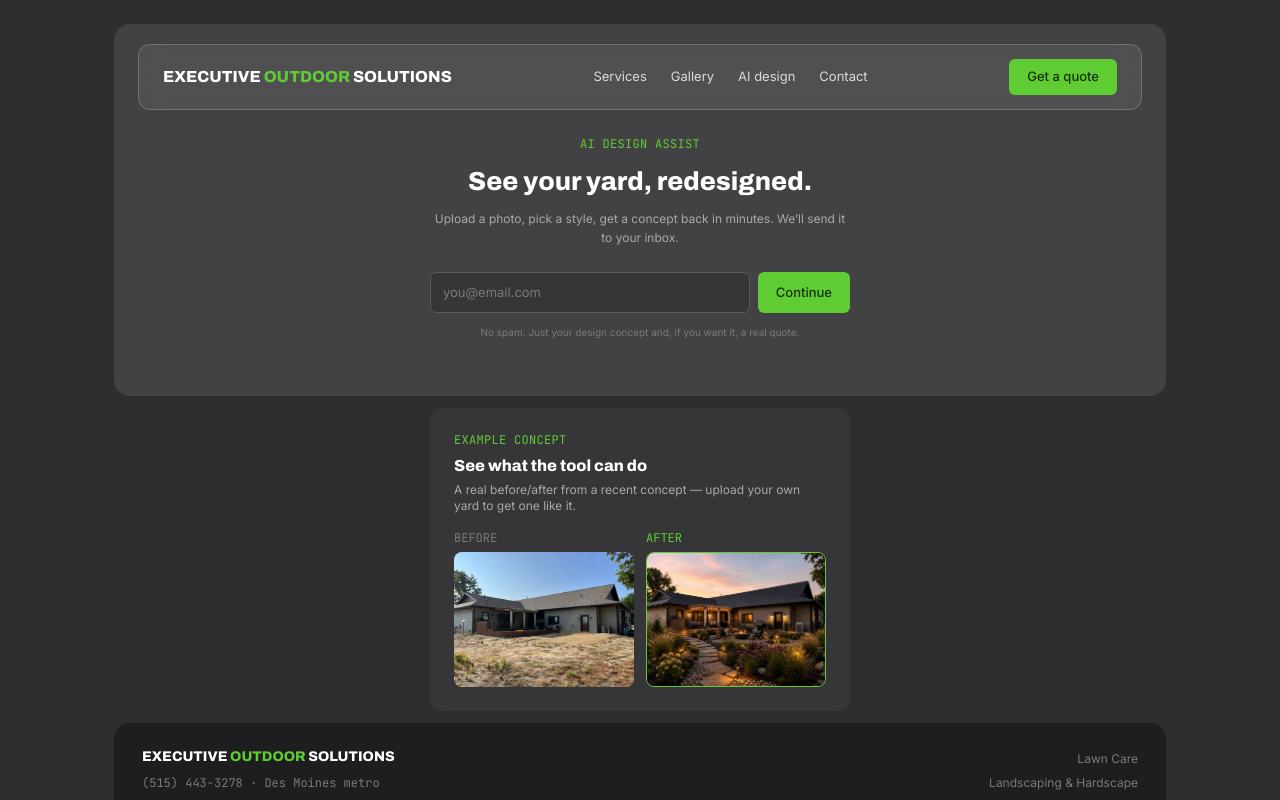
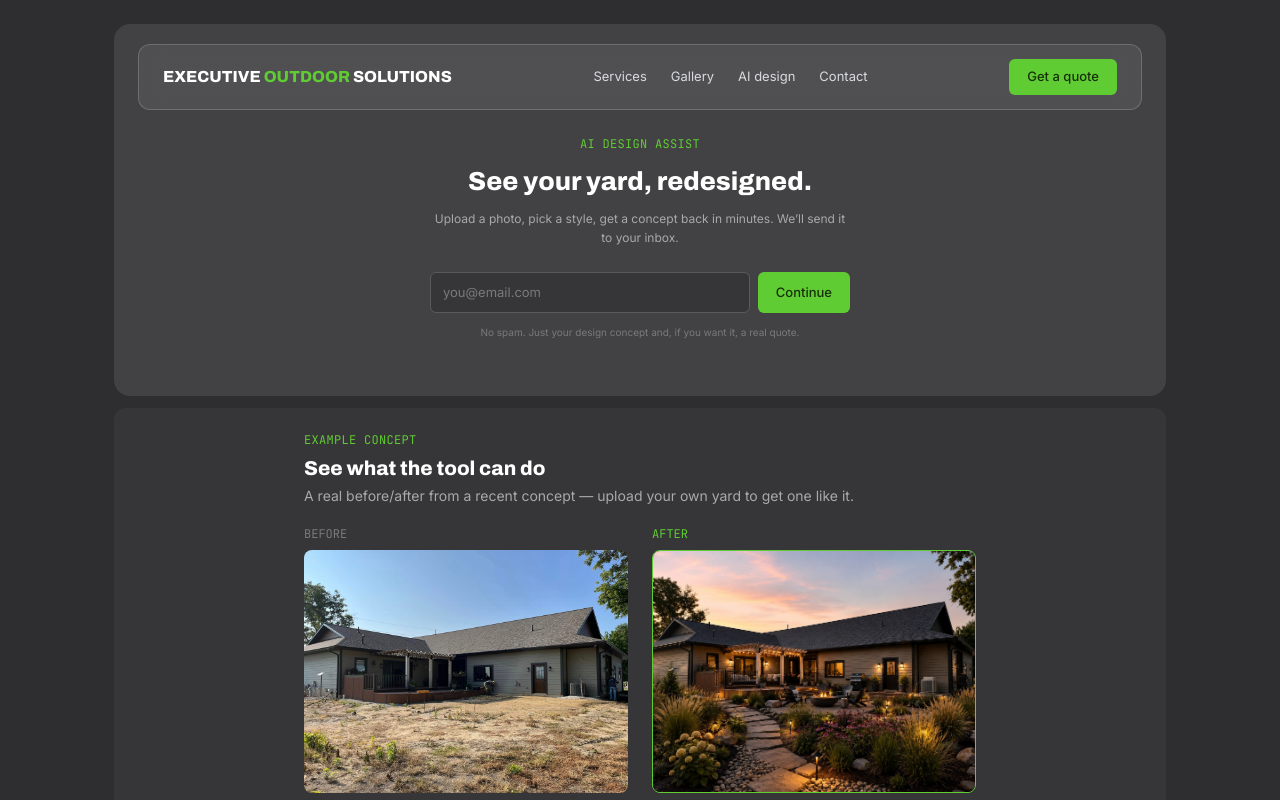
Before and after one commit to hethebreuer-dev/Executive, a Next.js app: page /design in a window 1280 px wide. Shown: the top 800 px of the page. Built offline with nearby package versions, Linux system fonts and the light colour scheme.

Commit message:
Widen AI design example card to match hero width
The before/after example card was constrained to a narrow 420px
width; make it full-width like the hero above it, with the content
centered inside for balanced proportions.

```diff
--- a/src/app/design/page.tsx
+++ b/src/app/design/page.tsx
@@ -18,17 +18,18 @@ export default function DesignPage() {
         <AiDesignFlow />
       </HeroShell>
 
-      <Card className="mx-auto max-w-[420px] w-full">
+      <Card>
+        <div className="mx-auto max-w-2xl">
           <Eyebrow className="mt-0 mb-1.5">EXAMPLE CONCEPT</Eyebrow>
-        <p className="font-display font-extrabold text-base text-white mb-1">
+          <p className="font-display font-extrabold text-lg sm:text-xl text-white mb-1">
             See what the tool can do
           </p>
-        <p className="text-xs text-muted mb-4">
+          <p className="text-xs sm:text-sm text-muted mb-5">
             A real before/after from a recent concept — upload your own yard to get one like it.
           </p>
-        <div className="grid grid-cols-2 gap-3">
+          <div className="grid grid-cols-2 gap-4 sm:gap-6">
             <div>
-            <MonoLabel className="mt-0 mb-1.5 text-subtle">BEFORE</MonoLabel>
+              <MonoLabel className="mt-0 mb-2 text-subtle">BEFORE</MonoLabel>
               <div className="relative aspect-[4/3] overflow-hidden rounded-lg bg-thumb">
                 <Image
                   src="/images/design/example-before.jpg"
@@ -39,7 +40,7 @@ export default function DesignPage() {
               </div>
             </div>
             <div>
-            <MonoLabel className="mt-0 mb-1.5 text-signal">AFTER</MonoLabel>
+              <MonoLabel className="mt-0 mb-2 text-signal">AFTER</MonoLabel>
               <div className="relative aspect-[4/3] overflow-hidden rounded-lg border-[0.5px] border-signal bg-thumb">
                 <Image
                   src="/images/design/example-after.jpg"
@@ -50,6 +51,7 @@ export default function DesignPage() {
               </div>
             </div>
           </div>
+        </div>
       </Card>
 
       <Footer />
```
Lines whose indentation alone changed are shown as unchanged.
